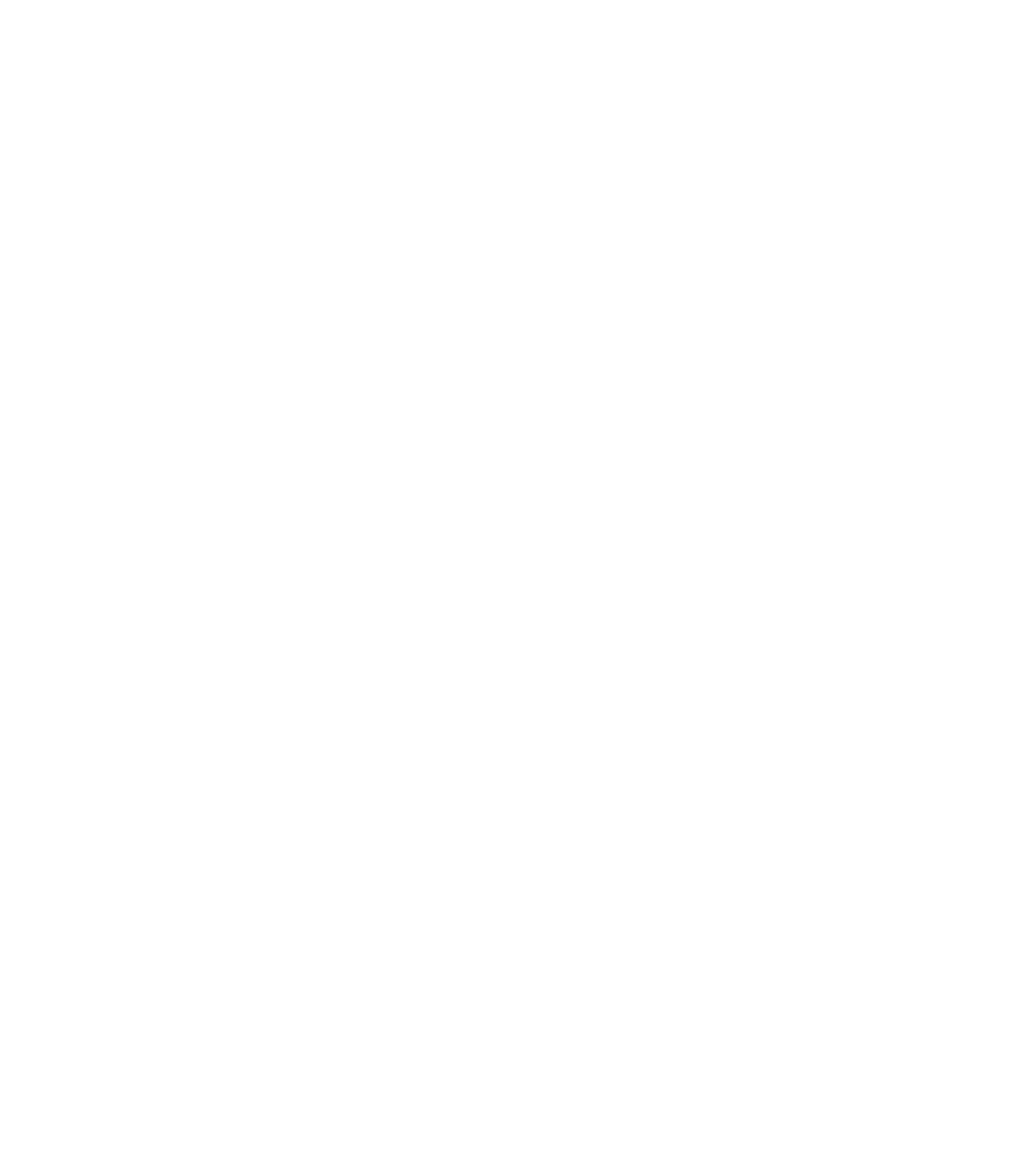
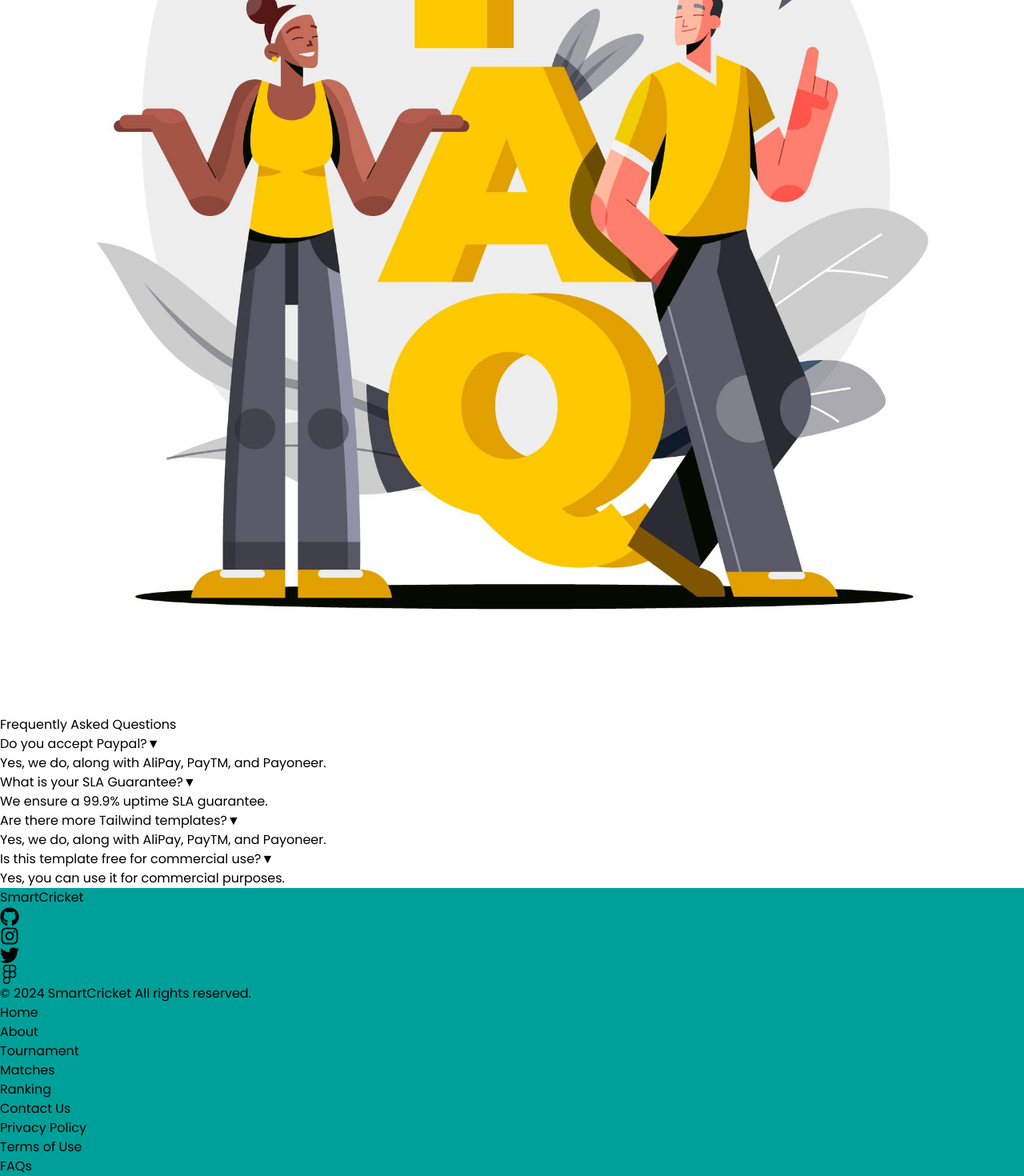
Before and after one commit to AjabNauman958/smart-cricket-frontend, a React (Vite) app: page /FAQS in a window 1280 px wide. Before the commit this address had no page. Shown: the part 610-2080 px from the top of the page at 80% size. Before the commit the page ends 800 px from the top, so only its background shows below. Built offline with nearby package versions, Linux system fonts and the light colour scheme.

Commit message:
modified

```diff
--- a/src/App.jsx
+++ b/src/App.jsx
@@ -21,6 +21,7 @@ import RankingCard from './components/RankingCard';
 import TeamProfile from './components/TeamProfile';
 import MatchAnalysis from './components/MatchAnalysis';
 import Contact from './components/Contact';
+import FAQS from './components/FAQS';
 
 import './App.css';
 // 111
@@ -50,6 +51,7 @@ function App() {
           <Route path="/TeamProfile" element={<TeamProfile />} />
           <Route path="/MatchAnalysis" element={<MatchAnalysis />} />
           <Route path="/Contact" element={<Contact />} />
+          <Route path="/FAQS" element={<FAQS />} />
         </Routes>
       </Router>
     </>
--- /dev/null
+++ b/src/components/FAQS.jsx
@@ -0,0 +1,72 @@
+import React, { useState, useEffect } from 'react';
+import '../components/css/faqs.css'; // Import your CSS file
+import faq from '../components/images/faq.jpg'; // Replace with your actual image path
+import Footer from './Footer';
+import Navbar from './Navbar';
+
+const FAQS = () => {
+  const [activeIndex, setActiveIndex] = useState(null);
+  const [imageLoaded, setImageLoaded] = useState(false);
+
+  const faqs = [
+    {
+      question: "Do you accept Paypal?",
+      answer: "Yes, we do, along with AliPay, PayTM, and Payoneer."
+    },
+    {
+      question: "What is your SLA Guarantee?",
+      answer: "We ensure a 99.9% uptime SLA guarantee."
+    },
+    {
+      question: "Are there more Tailwind templates?",
+      answer: "Yes, we do, along with AliPay, PayTM, and Payoneer."
+    },
+    {
+      question: "Is this template free for commercial use?",
+      answer: "Yes, you can use it for commercial purposes."
+    }
+  ];
+
+  const toggleFAQ = (index) => {
+    setActiveIndex(activeIndex === index ? null : index);
+  };
+
+  useEffect(() => {
+    setImageLoaded(true);
+  }, []);
+
+  return (
+    <>
+    <Navbar/>
+    <div className="max-w-4xl mx-auto p-6 mt-14">
+      <div className={`flex justify-center mb-6 transition-opacity duration-1000 ${imageLoaded ? 'opacity-100' : 'opacity-0'}`}>
+        <img src={faq} alt="FAQ Illustration" className="w-full max-w-md" />
+      </div>
+      <h2 className="text-3xl font-bold text-center mb-4 text-green-500">Frequently Asked Questions</h2>
+      <div className="grid grid-cols-1 md:grid-cols-2 gap-4">
+        {faqs.map((faq, index) => (
+          <div key={index} className="border rounded-lg p-4 shadow-md">
+            <button
+              className="w-full flex justify-between items-center focus:outline-none"
+              onClick={() => toggleFAQ(index)}
+            >
+              <span className="text-lg font-semibold">{faq.question}</span>
+              <span className={`transition-transform duration-300 ${activeIndex === index ? 'transform rotate-180' : ''}`}>
+                ▼
+              </span>
+            </button>
+            <div
+              className={`overflow-hidden transition-all duration-500 ease-in-out ${activeIndex === index ? 'max-h-40' : 'max-h-0'}`}
+            >
+              <p className="mt-2">{faq.answer}</p>
+            </div>
+          </div>
+        ))}
+      </div>
+    </div>
+    <Footer/>
+    </>
+  );
+};
+
+export default FAQS;
--- a/src/components/css/contact.css
+++ b/src/components/css/contact.css
@@ -52,6 +52,14 @@
   font-size: 1rem;
   border: 1px solid #ccc;
   border-radius: 4px;
+  transition: border-color 0.3s ease, box-shadow 0.3s ease; /* Add transition properties */
+}
+
+input[type="text"]:focus,
+input[type="email"]:focus,
+textarea:focus {
+  border-color: #007bff; /* Change border color on focus */
+  box-shadow: 0 0 8px rgba(0, 123, 255, 0.6); /* Add box shadow on focus */
 }
 
 textarea {
@@ -65,9 +73,12 @@
   font-size: 1rem;
   cursor: pointer;
   border-radius: 4px;
+  transition: background-color 0.3s ease; /* Add transition property */
 }
 
-
+button:hover {
+  background-color: #0056b3; /* Change background color on hover */
+}
 
 .contact-info {
   text-align: center;
@@ -107,10 +118,11 @@
 }
 
 .icons a:hover {
+  color: #007bff; /* Change color on hover */
 }
 
-  @media (max-width:769px){
-    .contact-container{
+@media (max-width: 769px) {
+  .contact-container {
     display: flex;
     justify-content: center;
     align-items: center;
--- /dev/null
+++ b/src/components/css/faqs.css
@@ -0,0 +1,82 @@
+/* FAQs.css */
+
+.faq-container {
+    max-width: 4xl;
+    margin: 0 auto;
+    padding: 1.5rem;
+  }
+
+  .image-container {
+    display: flex;
+    justify-content: center;
+    margin-bottom: 1.5rem;
+    transition: opacity 1s;
+  }
+
+  .image-container.opacity-100 {
+    opacity: 1;
+  }
+
+  .image-container.opacity-0 {
+    opacity: 0;
+  }
+
+  .faq-image {
+    width: 100%;
+    max-width: 25rem;
+  }
+
+  .faq-title {
+    text-align: center;
+    margin-bottom: 1rem;
+  }
+
+  .faq-grid {
+    display: grid;
+    grid-template-columns: repeat(1, minmax(0, 1fr));
+    gap: 1rem;
+  }
+
+  @media (min-width: 768px) {
+    .faq-grid {
+      grid-template-columns: repeat(2, minmax(0, 1fr));
+    }
+  }
+
+  .faq-item {
+    border: 1px solid #e2e8f0;
+    border-radius: 0.5rem;
+    padding: 1rem;
+    box-shadow: 0 1px 2px rgba(0, 0, 0, 0.05);
+  }
+
+  .faq-question {
+    width: 100%;
+    display: flex;
+    justify-content: space-between;
+    align-items: center;
+    cursor: pointer;
+    outline: none;
+  }
+
+  .faq-question span {
+    font-size: 1.125rem;
+    font-weight: 600;
+  }
+
+  .faq-icon {
+    transition: transform 0.3s;
+  }
+
+  .faq-answer {
+    overflow: hidden;
+    transition: max-height 0.5s ease-in-out;
+  }
+
+  .faq-answer.max-h-0 {
+    max-height: 0;
+  }
+
+  .faq-answer.max-h-40 {
+    max-height: 10rem;
+  }
```
Also changed, not shown: src/components/images/faq.jpg (added). Lines whose indentation alone changed are shown as unchanged.
